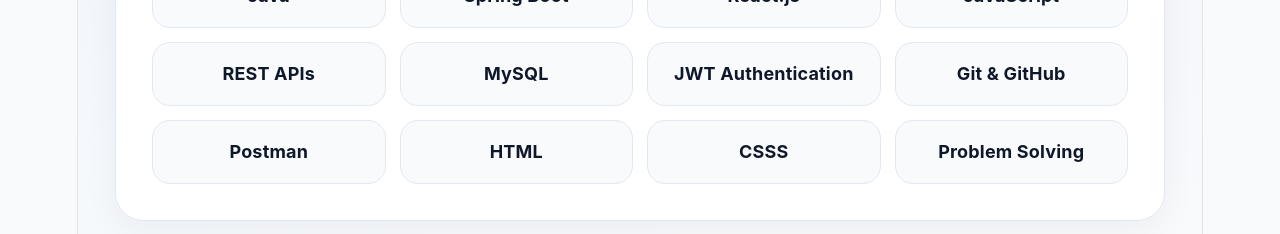
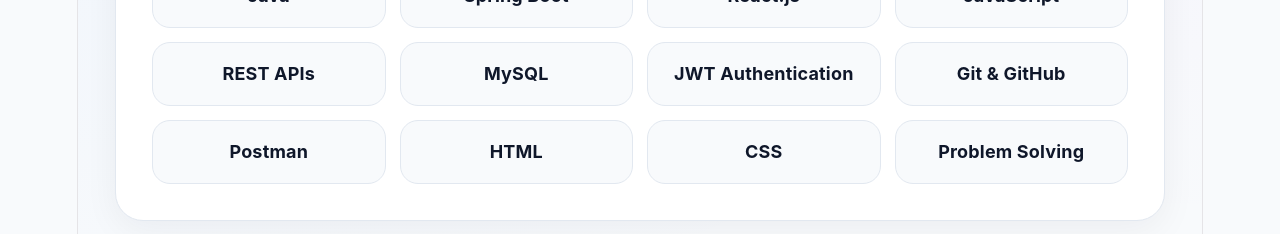
Before and after one commit to aryankumar2657-hub/aryan-kumar-portfolio, a React (Vite) app: page / in a window 1280 px wide. Shown: the part 1320-1554 px from the top of the page. Built offline with nearby package versions, Linux system fonts and the light colour scheme.

Commit message:
updated portfolio project structure

```diff
--- a/src/App.jsx
+++ b/src/App.jsx
@@ -93,7 +93,7 @@
     "Git & GitHub",
     "Postman",
     "HTML",
-    "CSSS",
+    "CSS",
     "Problem Solving",
   ];
 
```
